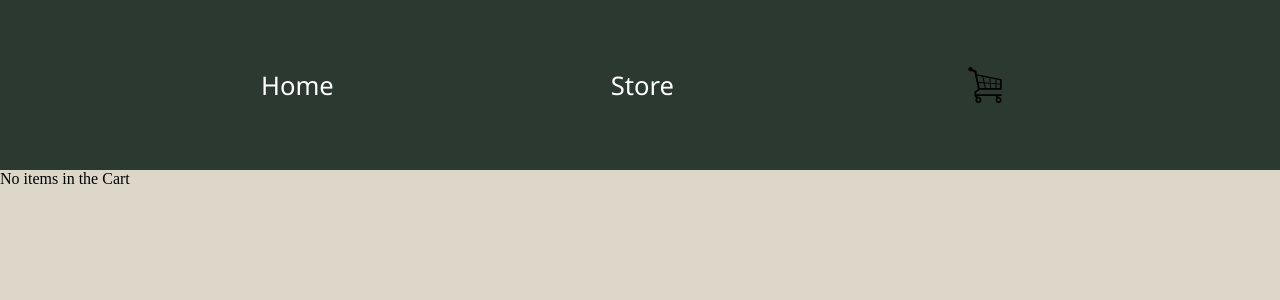
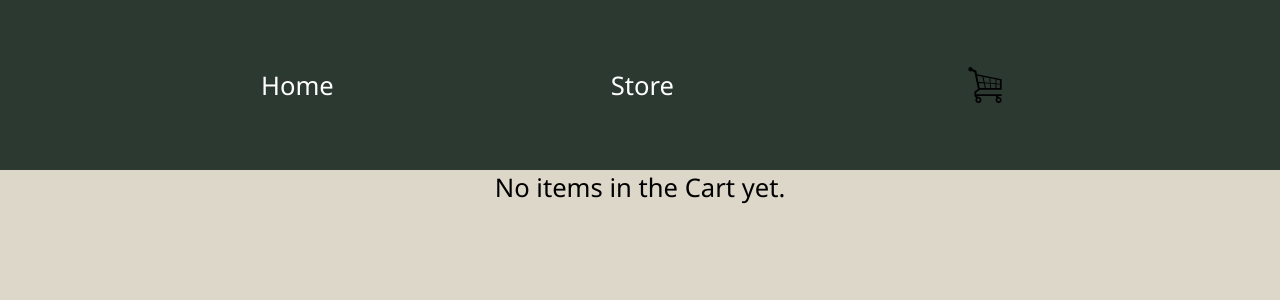
Before and after one commit to andreaamasio/Project-Shopping-Cart-React-, a React (Vite) app: page /cart in a window 1280 px wide. Shown: the top 300 px of the page. Built offline with nearby package versions, Linux system fonts and the light colour scheme; a web font is replaced by a local one.

Commit message:
fixed the logic, site is working home may be styled better

```diff
--- a/src/components/Cart.jsx
+++ b/src/components/Cart.jsx
@@ -1,5 +1,5 @@
 import { Link, useOutletContext } from "react-router-dom"
-import { useEffect, useState } from "react"
+
 import ProductCart from "./ProductCart"
 import styles from "./Cart.module.css"
 const Cart = () => {
@@ -23,7 +23,7 @@ const Cart = () => {
       <div className={styles.container}>{productsComponents}</div>
     </div>
   ) : (
-    <div> No items in the Cart</div>
+    <div className={styles.noItemContainer}> No items in the Cart yet.</div>
   )
 }
 
--- a/src/components/Cart.module.css
+++ b/src/components/Cart.module.css
@@ -5,3 +5,11 @@
   justify-content: space-around;
   align-items: center;
 }
+.noItemContainer {
+  display: flex;
+  align-items: center;
+  justify-content: center;
+  font-family: "Noto Sans", sans-serif;
+  font-size: 1.6rem;
+  font-weight: 1.6rem;
+}
--- a/src/components/Home.jsx
+++ b/src/components/Home.jsx
@@ -3,6 +3,9 @@ import styles from "./Home.module.css"
 const Home = () => {
   return (
     <div className={styles.container}>
+      <div className={styles.homePhrase}>
+        Because you deserve to look and feel amazing
+      </div>
       <img
         src={shoppingImage}
         alt="A blonde woman with several white bags of shopped items."
--- a/src/components/Home.module.css
+++ b/src/components/Home.module.css
@@ -4,6 +4,12 @@
   align-items: center; */
 }
 .container img {
-  width: 100%; /* max-width: 100vh; */
+  width: 100%;
   object-fit: cover;
 }
+.homePhrase {
+  transform: translate(10%, 650%);
+  font-style: italic;
+  font-size: 3rem;
+  font-family: "Noto Sans", sans-serif;
+}
--- a/src/components/NavBar.module.css
+++ b/src/components/NavBar.module.css
@@ -37,10 +37,9 @@ a {
   background-color: rgb(63, 79, 68);
 }
 ul li:nth-child(-n + 2) a:hover {
-  /* background-color: rgb(162, 123, 92); */
   text-decoration: underline;
 }
-/* ul li:nth-child(-n + 2) */
+
 .main-shop {
   background-color: rgb(220, 215, 201);
 }
--- a/src/components/ProductCart.jsx
+++ b/src/components/ProductCart.jsx
@@ -13,15 +13,17 @@ const ProductCart = ({ name, price, imgURL, id, quantity }) => {
     )
   }
   function removeFromCart(e) {
-    let productToRemoveId = e.target.id
-    setCartItems(
-      cartItems.map((item) =>
-        item.id === productToRemoveId
-          ? { ...item, quantity: item.quantity - 1 }
-          : item
-      )
+    const productToRemoveId = e.target.id
+    console.log(productToRemoveId)
+    setCartItems((cartItems) =>
+      cartItems
+        .map((item) =>
+          item.id === productToRemoveId
+            ? { ...item, quantity: item.quantity - 1 }
+            : item
+        )
+        .filter((item) => item.quantity > 0)
     )
-    setCartItems(cartItems.filter((item) => item.quantity != 0))
   }
 
   return (
```
